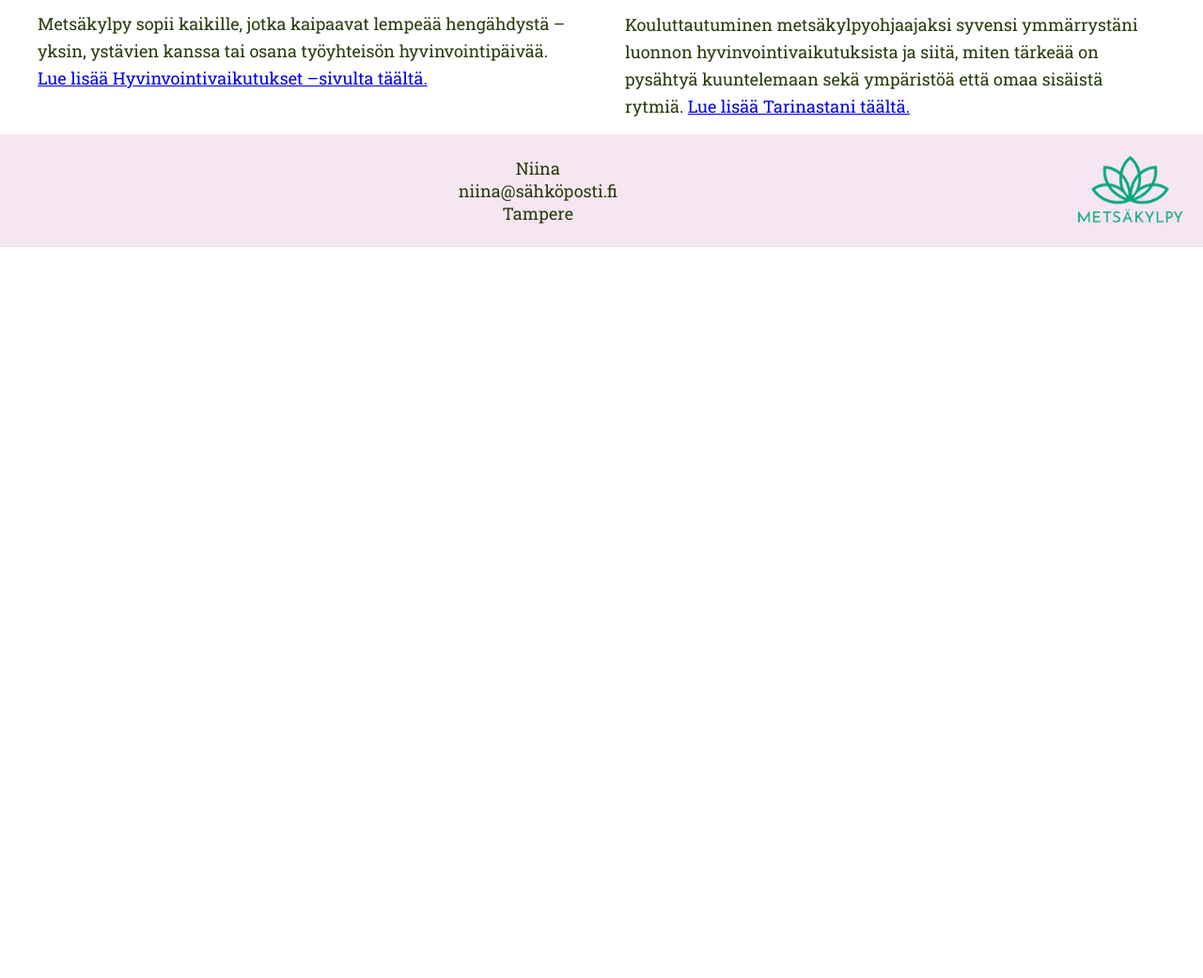
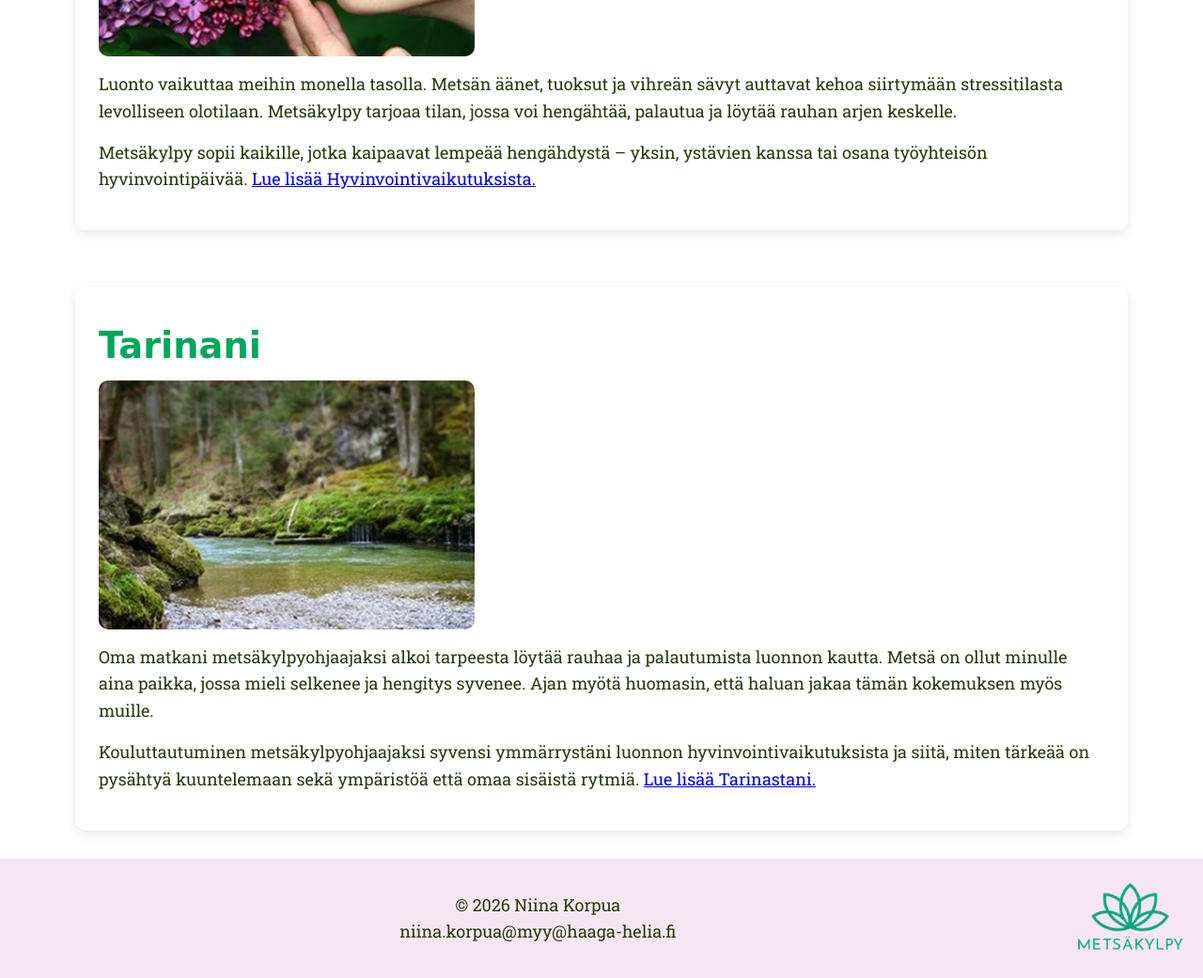
Before and after one commit to niinako/metsakylpy, a plain HTML site: page index.html in a window 1280 px wide. Shown: the part 1555-2596 px from the top of the page at 94% size. Before the commit the page ends 1818 px from the top, so only its background shows below. Drawn offline with Linux system fonts and the light colour scheme; a web font is replaced by a local one.

Commit message:
Palautteen muokkaukset

```diff
--- a/index.html
+++ b/index.html
@@ -2,10 +2,11 @@
 <html lang="fi">
   <head>
     <title>Metsäkylpy</title>
+    <meta name="description" content="Tietoa metsäkylvystä.">
     <meta name="viewport" content="width=device-width, initial-scale=1" >
     <meta charset="UTF-8" >
     <meta name="author" content="Niina" >
-    <!-- lisää meta-elementtejä -->
+    <meta name="robots" content="index, follow">
     <link rel="preconnect" href="https://fonts.googleapis.com" >
     <link rel="preconnect" href="https://fonts.gstatic.com" crossorigin >
     <link
@@ -67,6 +68,7 @@
 
     <!-- Pääsisältö -->
     <main>
+      <div class="card">
       <section class="section">
         <h1>Metsäkylpy – lempeä tie palautumiseen ja hyvinvointiin</h1>
         <p>
@@ -83,10 +85,12 @@
         <p>
           Tämän sivuston teksti ja logo on tuotettu tekoälyllä: Copilot. Kuvat: Pixabay.
         </p>
+      </div>
       </section>
 
       <div class="flex_container kotisivu">
         <div class="flex_item">
+          <div class="card">
           <h2>Hyvinvointivaikutukset</h2>
           <img src="Kuva1.jpg" alt="Nainen haistelee kukkaa" >
           <p>
@@ -97,11 +101,14 @@
           <p>
             Metsäkylpy sopii kaikille, jotka kaipaavat lempeää hengähdystä – yksin, ystävien kanssa tai osana
             työyhteisön hyvinvointipäivää.
-            <a href="hyvinvointivaikutukset.html">Lue lisää Hyvinvointivaikutukset –sivulta täältä.</a>
+            <a href="hyvinvointivaikutukset.html">Lue lisää Hyvinvointivaikutuksista.</a>
           </p>
+          </div>
         </div>
+      </div>
 
         <div class="flex_item">
+          <div class="card">
           <h2>Tarinani</h2>
           <img src="Kuva2.jpg" alt="Puro metsässä" >
           <p>
@@ -112,7 +119,7 @@
           <p>
             Kouluttautuminen metsäkylpyohjaajaksi syvensi ymmärrystäni luonnon hyvinvointivaikutuksista ja siitä, miten
             tärkeää on pysähtyä kuuntelemaan sekä ympäristöä että omaa sisäistä rytmiä.
-            <a href="tarinani.html">Lue lisää Tarinastani täältä.</a>
+            <a href="tarinani.html">Lue lisää Tarinastani.</a>
           </p>
 
         </div>
@@ -122,9 +129,9 @@
     <footer>
       <div class="footer-container">
         <div class="footer-text-container">
-          Niina <br >
-          niina@sähköposti.fi <br >
-          Tampere <br >
+          <p>© 2026 Niina Korpua <br >
+          niina.korpua@myy@haaga-helia.fi
+          </p>
         </div>
         <img class="logo" src="Logo.png" alt="Logo Metsäkylpy" >
       </div>
--- a/style.css
+++ b/style.css
@@ -13,8 +13,8 @@
     2.5vw,
     18px
   ); /* 16px → 18px */ /* KUMPI JÄÄ? font-size: clamp(1rem, 2.5vw, 1.125rem); 16px → 18px */
-  padding-right: 40px;
-  padding-left: 40px;
+  padding-right: 80px;
+  padding-left: 80px;
   /* padding-top: 0px; */
 }
 
@@ -33,6 +33,9 @@
   font-family: "Playwrite NZ Basic", cursive;
   margin: 20px 0;
   font-size: clamp(1.4rem, 4vw, 3rem);
+  overflow-wrap: break-word; /* Otsikko mahtuu cardiin*/
+  word-break: break-word;    /* fallback */
+  hyphens: auto
 }
 
 h2 {
@@ -41,6 +44,10 @@
   font-family: "Playwrite NZ Basic", cursive;
   margin: 15px 0;
   font-size: clamp(1.3rem, 3.5vw, 2.4rem);
+   overflow-wrap: break-word; /* Otsikko mahtuu cardiin*/
+  word-break: break-word;    /* fallback */
+  hyphens: auto
+
 }
 
 h3 {
@@ -75,10 +82,10 @@
   padding-bottom: 8px;
   z-index: 999;
   justify-content: center; /* varsinainen linkkirivin keskitys mutta logo hyppää myös keskelle, TODO: MUUTA? */
-  margin-left: -40px;
-  margin-right: -40px;
-  padding-left: 40px;
-  padding-right: 40px;
+  margin-left: -80px;
+  margin-right: -80px;
+  padding-left: 80px;
+  padding-right: 80px;
 }
 
 .header-navigation li {
@@ -95,7 +102,7 @@
 }
 
 .header-navigation a.active {
-  color: var(--third-color); /* eri väri aktiiviselle */
+  /* color: var(--third-color); eri väri aktiiviselle */
   font-weight: bold; /* valinnainen korostus */
 }
 
@@ -168,6 +175,24 @@
   display: flex; /* desktop oletus */
 }
 
+/* Kortit */
+.card {
+  background: #ffffffcc;
+  padding: 25px;
+  margin: 30px 0;
+  border-radius: 12px;
+  box-shadow: 0 4px 12px rgba(0,0,0,0.1);
+  backdrop-filter: blur(4px);
+  min-width: 0; /* estää korttia venymästä liian leveäksi */
+}
+
+    .card img {
+      width: 100%;
+      border-radius: 10px;
+      margin-bottom: 15px;
+    }
+
+/* Footer */
 .footer-container {
   background-color: var(--accent-color);
   color: var(--primary-color);
```
Also changed, not shown: hyvinvointivaikutukset.html (+9 -4 lines), kirjallisuus.html (+9 -5 lines), tarinani.html (+11 -7 lines).
